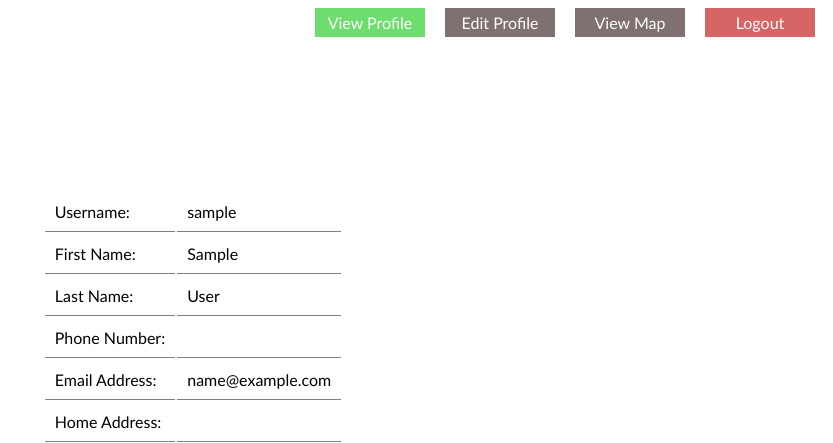
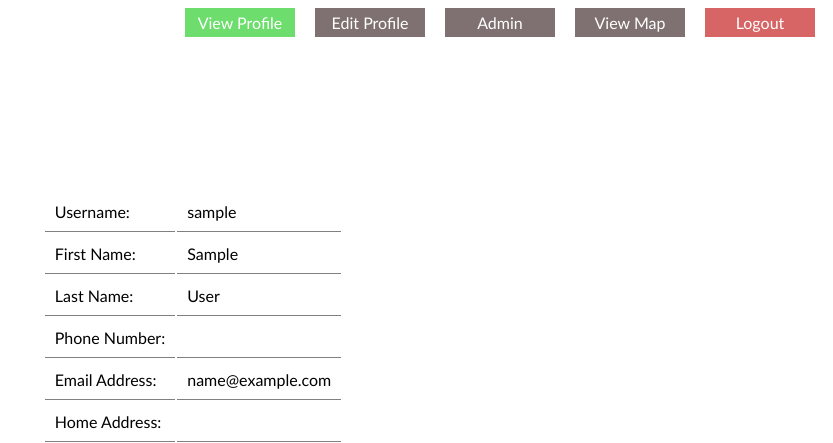
Before and after one commit to Thembha/portfolio-django-app, a Django app: page / in a window 1280 px wide. Shown: the part 124-567 px from the top of the page, without its empty margins (447-1280 px from the left). Run offline with Django 4.2, Linux system fonts and the light colour scheme; the visitor is signed in with stand-in values (Sample User, id 1).

Commit message:
base html complete

```diff
--- a/users/templates/base.html
+++ b/users/templates/base.html
@@ -16,14 +16,10 @@
         <h4>{% block page_description %}{% endblock page_description %}</h4>
         <hr>
     </div>
-    <div id="nav">
-        <a href="{% url 'index' %}" class="{% if page == 'profile' %}active{% else %}grey-background{% endif %}" id="view">View Profile</a>
-        <a href="{% url 'edit' %}" class="{% if page == 'edit' %}active{% else %}grey-background{% endif %}" id="edit">Edit Profile</a>
-        {% if user.is_superuser %}
-        <a href="{% url 'map' %}" class="{% if page == 'map' %}active{% else %}grey-background{% endif %}" id="view">View Map</a>
-        {% endif %}
-        <a href="{% url 'index' %}" id="logout">Logout</a>
-    </div>
+    {% block nav %}
+    {% include 'nav.html' %}
+    {% endblock nav %}
+
     <div id="content" class="center-div-contents flex-dir-row">{% comment %} Must have both classes {% endcomment %}
         {% block content %}{% endblock content %}
     </div>
--- /dev/null
+++ b/users/templates/nav.html
@@ -0,0 +1,9 @@
+<div id="nav" {% if page == 'map' %}style="position:fixed;right:0;top:10px;z-index:200;"{% endif %}>
+    <a href="{% url 'index' %}" class="{% if page == 'profile' %}active{% else %}grey-background{% endif %}" id="nav-view">View Profile</a>
+    <a href="{% url 'edit' %}" class="{% if page == 'edit' %}active{% else %}grey-background{% endif %}" id="nav-edit">Edit Profile</a>
+    {% if user.is_superuser %}
+    <a href="admin/" class="grey-background" id="nav-admin">Admin</a>
+    <a href="{% url 'map' %}" class="{% if page == 'map' %}active{% else %}grey-background{% endif %}" id="nav-map">View Map</a>
+    {% endif %}
+    <a href="{% url 'logout' %}" id="logout">Logout</a>
+</div>
```
